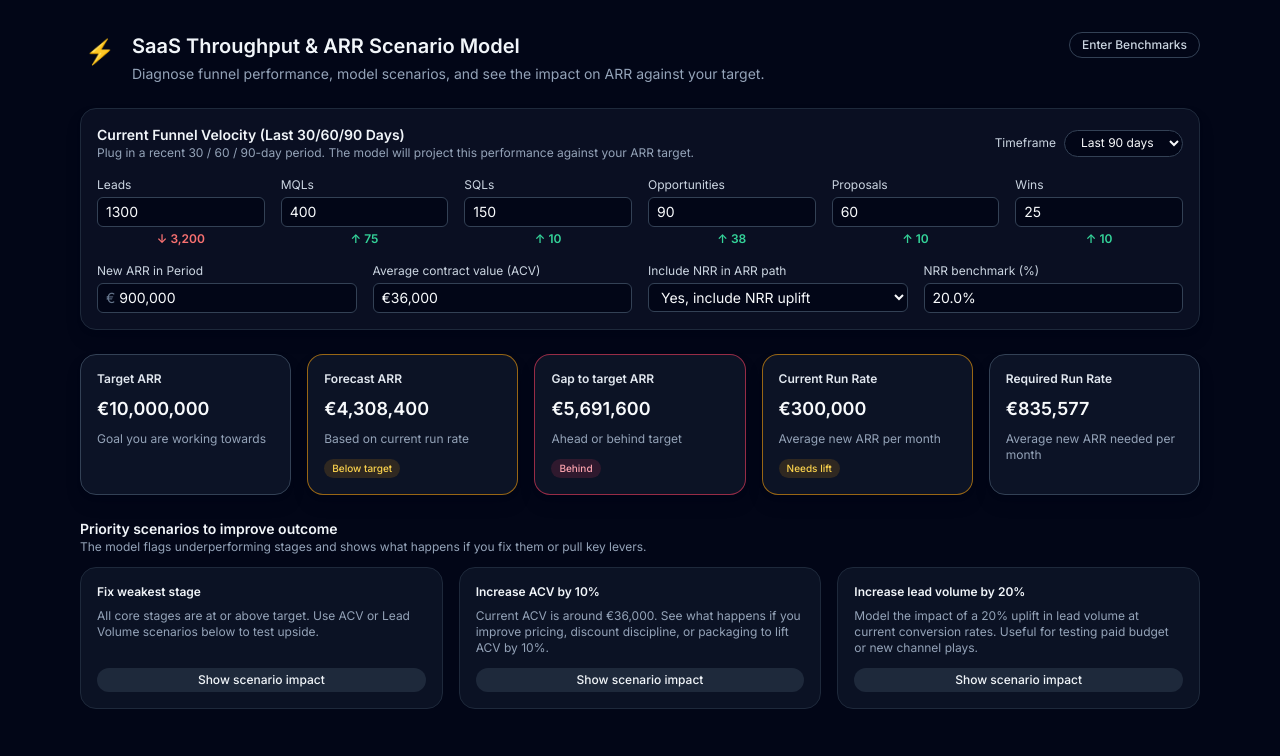
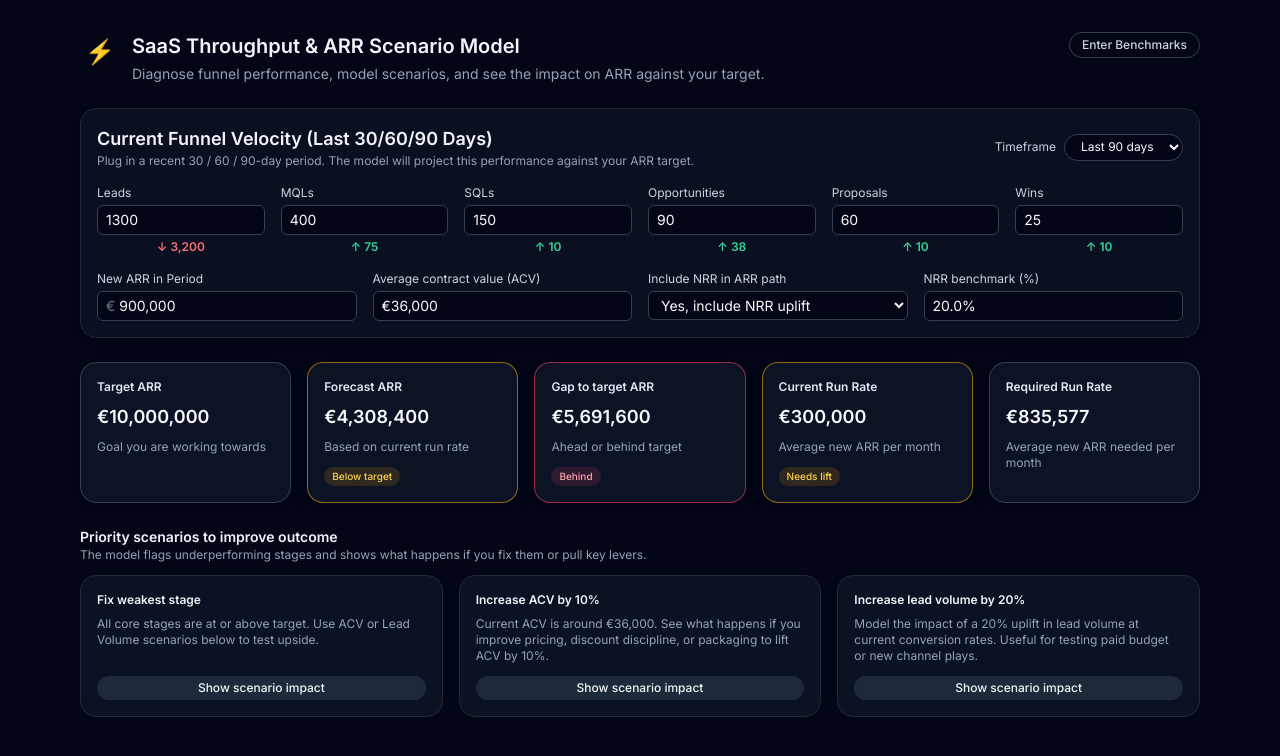
Before and after one commit to powerstephen/saas-throughput-tracker, a Next.js app: page / in a window 1280 px wide. Shown: the top 756 px of the page. Built offline with nearby package versions, Linux system fonts and the light colour scheme.

Commit message:
Update MainDashboard.tsx

```diff
--- a/components/MainDashboard.tsx
+++ b/components/MainDashboard.tsx
@@ -454,7 +454,7 @@ const MainDashboard: React.FC<MainDashboardProps> = ({
       <section className="rounded-2xl border border-slate-800 bg-slate-900/60 p-4 shadow-lg shadow-slate-950/40">
         <div className="mb-4 flex items-center justify-between gap-2">
           <div>
-            <h2 className="text-sm font-semibold text-slate-100">
+            <h2 className="text-lg font-semibold text-slate-100">
               Current Funnel Velocity (Last 30/60/90 Days)
             </h2>
             <p className="text-xs text-slate-400">
```
